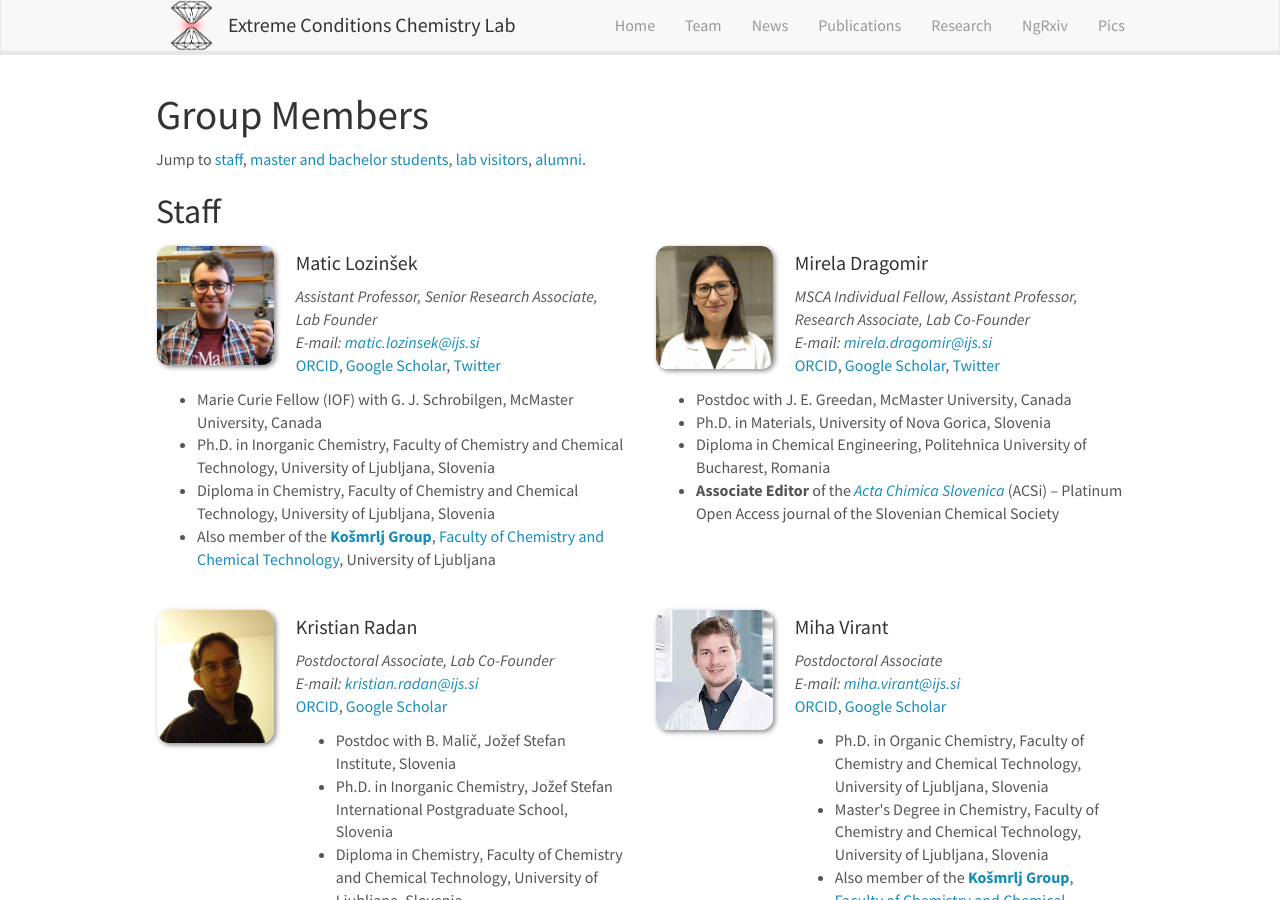
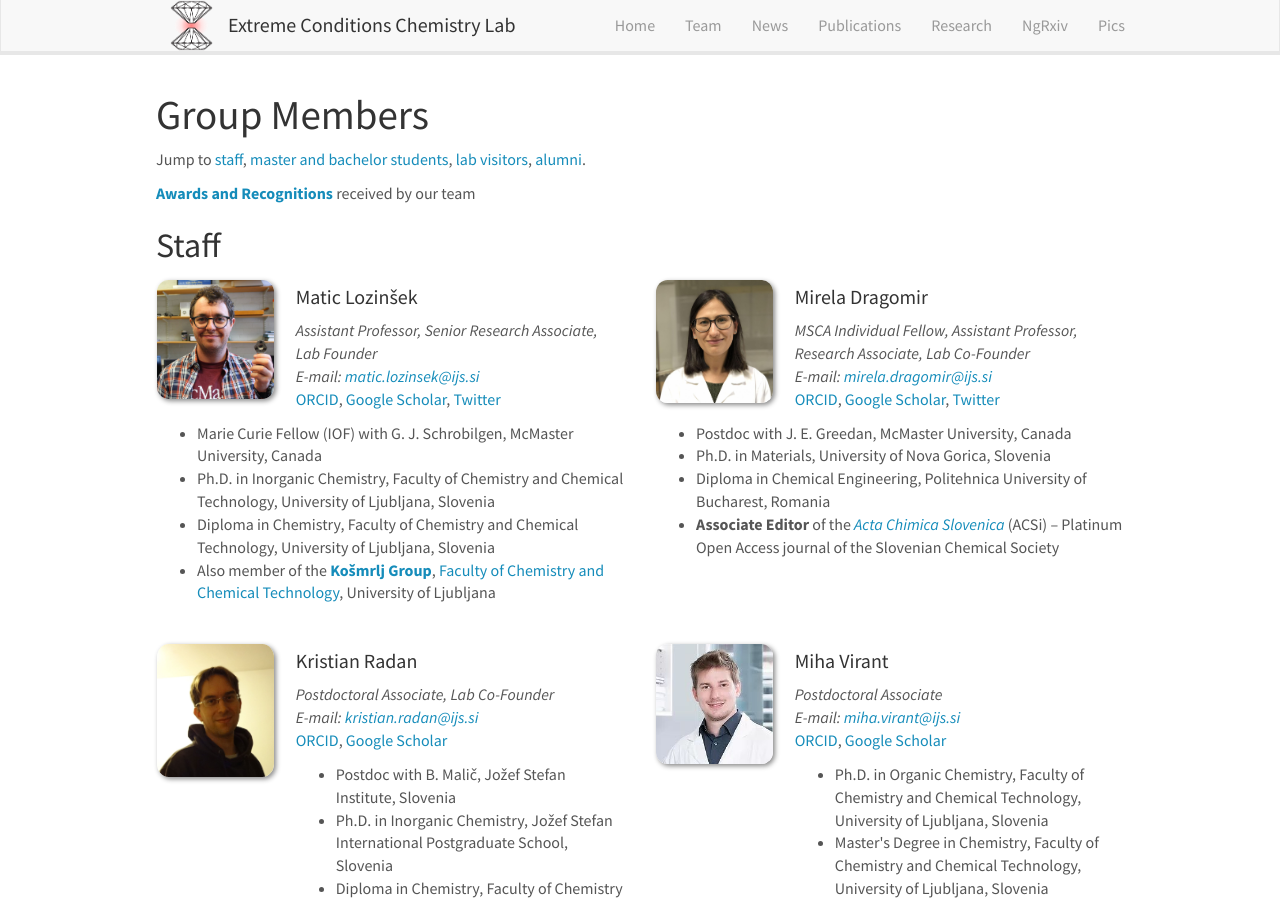
Before and after one commit to eccl-jsi/eccl-jsi.github.io, a Jekyll site: the page built from _pages/team.md, in a window 1280 px wide and 900 px high. Built offline with Jekyll 4.4.1, drawn with Linux system fonts in a browser that asks for light colours; nearby versions of some CDN libraries.

Commit message:
Update team.md

```diff
--- a/_pages/team.md
+++ b/_pages/team.md
@@ -12,6 +12,8 @@ permalink: /team/
 {% endcomment %}
 
 Jump to [staff](#staff), [master and bachelor students](#master-and-bachelor-students), [lab visitors](#lab-visitors), [alumni](#alumni).
+
+**[Awards and Recognitions](awards)** received by our team
 
 ## Staff
 {% assign number_printed = 0 %}
```
